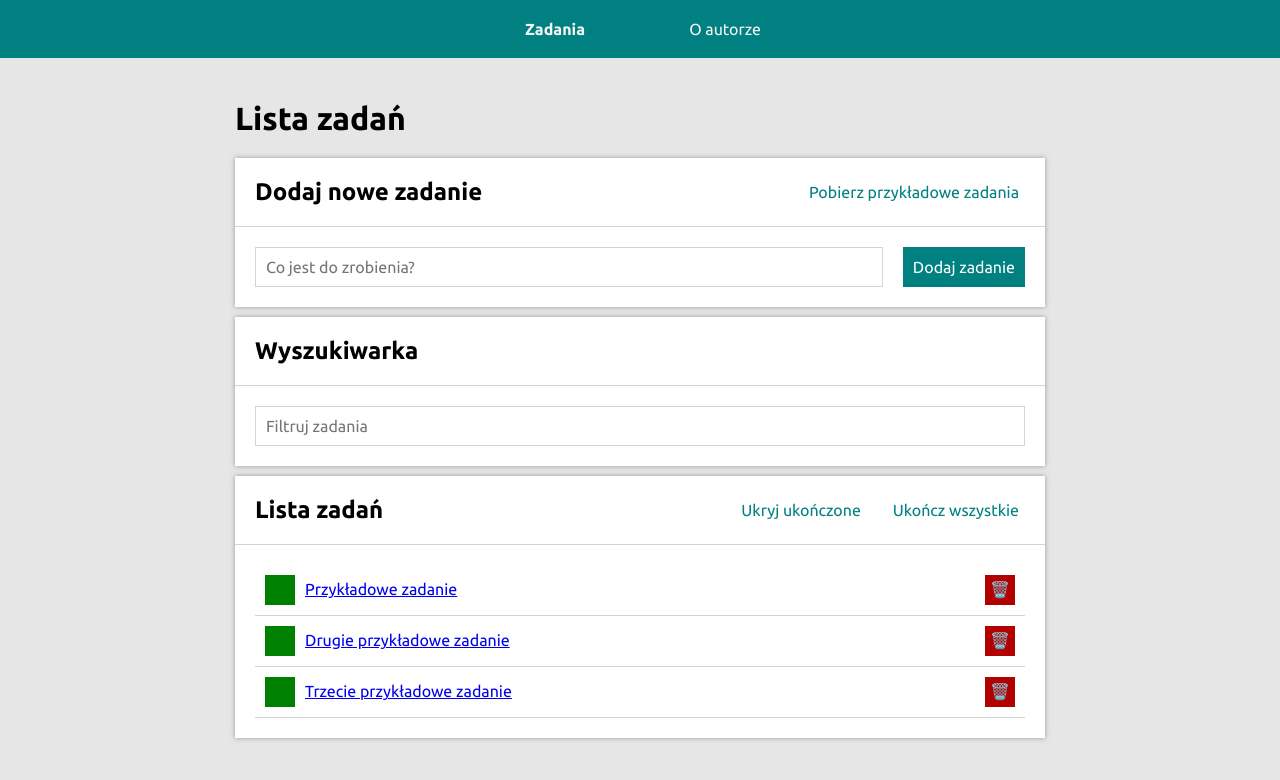
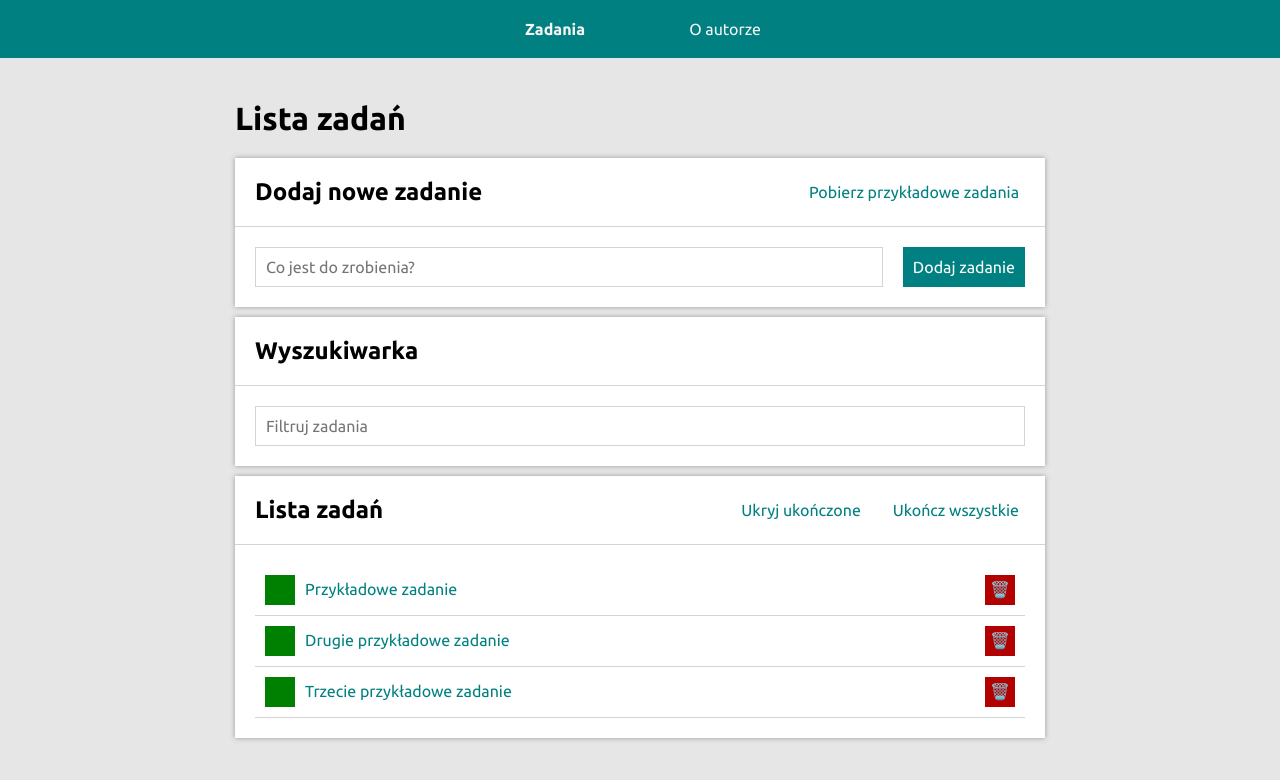
Before and after one commit to LukaszSzmytka/to-do-list-react, a React (Create React App) app: page /#/zadania in a window 1280 px wide. Both pictures are taken after a click on the button "Pobierz przykładowe zadania". Shown: the top 780 px of the page. Built offline with nearby package versions, Linux system fonts and the light colour scheme.

Commit message:
StyledLink

```diff
--- a/src/features/tasks/TasksPage/TaskList/index.js
+++ b/src/features/tasks/TasksPage/TaskList/index.js
@@ -1,11 +1,11 @@
-import { Link, useLocation} from "react-router-dom";
+import {useLocation} from "react-router-dom";
 import {
   toggleTaskDone,
   removeTask,
   selectHideDone,
   selectTasksByQuery,
 } from "../../tasksSlice";
-import { TasksList, Item, Content, Button } from "./styled";
+import { TasksList, Item, Content, Button, StyledLink } from "./styled";
 import { useSelector, useDispatch } from "react-redux";
 import searchQueryParamName from "../searchQueryParamName";
 
@@ -26,7 +26,7 @@
             {task.done ? "✓" : ""}
           </Button>
           <Content done={task.done}>
-            <Link to={`/zadania/${task.id}`}>{task.content}</Link>
+            <StyledLink to={`/zadania/${task.id}`}>{task.content}</StyledLink>
           </Content>
           <Button deleteTask onClick={() => dispatch(removeTask(task.id))}>
             🗑️
--- a/src/features/tasks/TasksPage/TaskList/styled.js
+++ b/src/features/tasks/TasksPage/TaskList/styled.js
@@ -1,4 +1,14 @@
-import styled, {css} from "styled-components";
+import styled, { css } from "styled-components";
+import { Link } from "react-router-dom";
+
+export const StyledLink = styled(Link)`
+  text-decoration: none;
+  color: hsl(180, 100%, 25%);
+
+  &:hover {
+        color: hsl(180, 100%, 30%);
+    }
+`;
 
 export const TasksList = styled.ul`
   list-style: none;
@@ -14,7 +24,9 @@
   padding: 10px;
   border-bottom: 1px solid hsl(0, 0%, 83%);
 
-    ${({ hidden }) => hidden && css`
+  ${({ hidden }) =>
+    hidden &&
+    css`
       display: none;
     `}
 `;
@@ -22,7 +34,9 @@
 export const Content = styled.span`
   word-break: break-all;
 
-    ${({ done }) => done && css`
+  ${({ done }) =>
+    done &&
+    css`
       text-decoration: line-through;
     `}
 `;
@@ -34,7 +48,9 @@
   color: white;
   padding: 0;
 
-    ${({ toggleDone }) => toggleDone && css`
+  ${({ toggleDone }) =>
+    toggleDone &&
+    css`
       background-color: hsl(120, 100%, 25%);
       transition: 1s;
 
@@ -47,7 +63,9 @@
       }
     `}
 
-    ${({ deleteTask }) => deleteTask && css`
+  ${({ deleteTask }) =>
+    deleteTask &&
+    css`
       background-color: hsl(0, 100%, 35%);
       transition: 1s;
 
```
Lines whose indentation alone changed are shown as unchanged.
